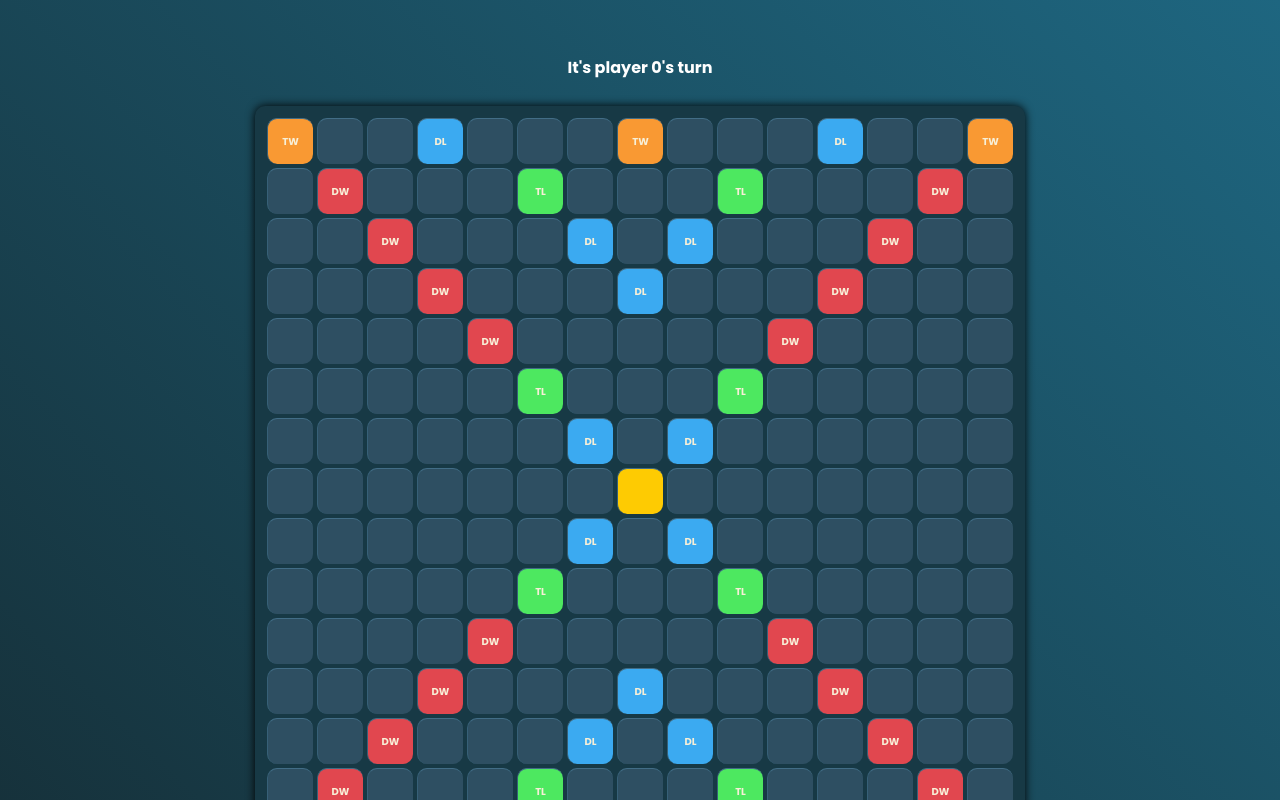
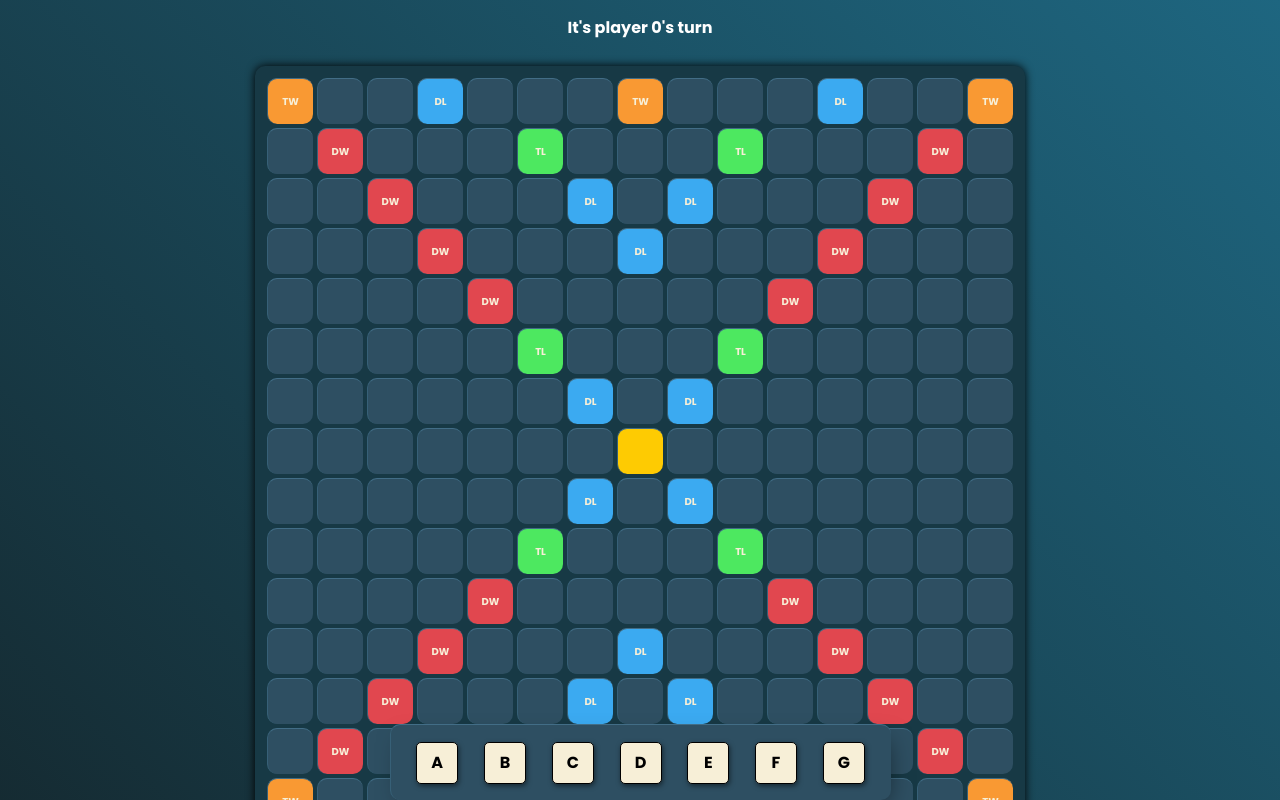
Before and after one commit to drewrodrigues/scrabble, a React (Create React App) app: page / in a window 1280 px wide. Shown: the top 800 px of the page. Built offline with nearby package versions, Linux system fonts and the light colour scheme.

Commit message:
Hide and swap racks between turns

```diff
--- a/src/components/rack.scss
+++ b/src/components/rack.scss
@@ -3,7 +3,6 @@
 .rack {
   margin-top: 20px;
   text-align: left;
-  display: flex;
   justify-content: space-evenly;
   align-items: center;
   background-color: $cell-background-color;
@@ -14,10 +13,13 @@
   box-shadow: 5px 10px 25px -8px rgba(0, 0, 0, 0.5);
   border-radius: 10px;
   width: 500px;
-  height: 100px;
-  opacity: 0.5;
+  height: 75px;
+  display: none;
+  position: fixed;
+  bottom: 0;
 
   &--is-active {
+    display: flex;
     opacity: 1;
   }
 }
--- a/src/components/rack.tsx
+++ b/src/components/rack.tsx
@@ -18,7 +18,11 @@ export function Rack({
   isActive,
 }: RackProps) {
   return (
-    <div className={classNames("rack", { "rack--is-active": isActive })}>
+    <div
+      className={classNames("rack", `rack--player-${player}`, {
+        "rack--is-active": isActive,
+      })}
+    >
       {tiles.map((tile, index) => (
         <div
           key={index}
--- a/src/styles.css
+++ b/src/styles.css
@@ -3,8 +3,9 @@
   flex-direction: column;
   align-items: center;
   font-family: 'Poppins', sans-serif;
-  padding: 60px 0;
+  padding: 20px 0;
   background: linear-gradient(45deg, #152a31, #1e6680);
+  height: 100vh;
 }
 
 .turn-notification {
```
